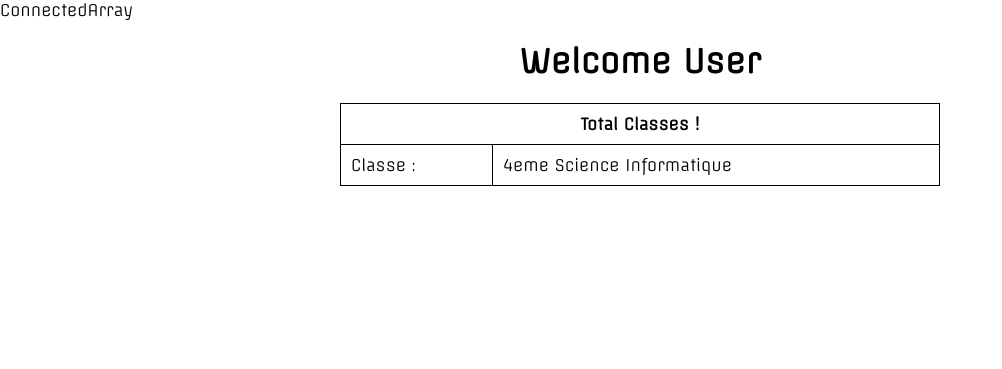
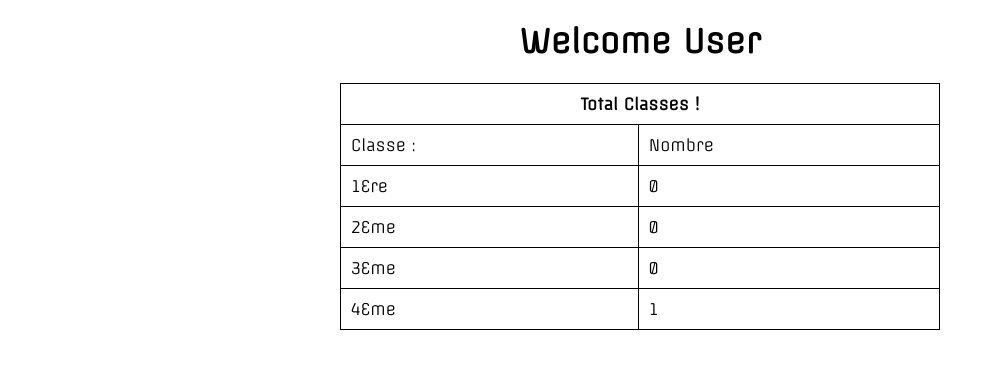
Before and after one commit to onlymachiavelli/BacInfo, a PHP site: page /welc.php in a window 1280 px wide. Shown: the top 369 px of the page, without its empty margins (0-1002 px from the left). Run offline with PHP 8.4, Linux system fonts and the light colour scheme; tables that the repository leaves empty or names only in its code hold one stand-in row (values such as "Sample post").

Commit message:
Counting

```diff
--- a/TIC/Class Sessions/20-09/welc.php
+++ b/TIC/Class Sessions/20-09/welc.php
@@ -4,20 +4,11 @@
     $username = "root";
     $password = "";
     $connection = new mysqli($hostname, $username, $password, "eleve");
-
-    if($connection){
-        print("Connected");
-
-    }
-    else {
-        die ("error connecting to daya nase ");
-    }
-
-
     function startsWith($string, $ele){
         for ($i =0;$i<count($ele);$i++) if( $string[$i] != $ele[$i]) return FALSE;
         return TRUE;
     }
+    if($connection){
         $classes = [
             1 => 0,
             2=>0,
@@ -34,7 +25,17 @@
             else $classes[4]++;
 
         }
-    print($classes);
+    }
+    else {
+        die ("error connecting to daya nase ");
+    }
+
+
+
+
+
+
+
 ?>
 
 <!DOCTYPE html>
@@ -62,7 +63,42 @@
                 Classe :
             </td>
             <td>
-                4eme Science Informatique
+                Nombre
+            </td>
+        </tr>
+        <tr>
+            <td>1Ere</td>
+            <td>
+                <?php
+                    echo($classes[1]);
+                ?>
+            </td>
+        </tr>
+
+        <tr>
+            <td>2Eme</td>
+            <td>
+                <?php
+                    echo($classes[2]);
+                ?>
+            </td>
+        </tr>
+
+        <tr>
+            <td>3Eme</td>
+            <td>
+                <?php
+                    echo($classes[3]);
+                ?>
+            </td>
+        </tr>
+
+        <tr>
+            <td>4Eme</td>
+            <td>
+                <?php
+                    echo($classes[4]);
+                ?>
             </td>
         </tr>
     </table>
```
Lines whose indentation alone changed are shown as unchanged.
